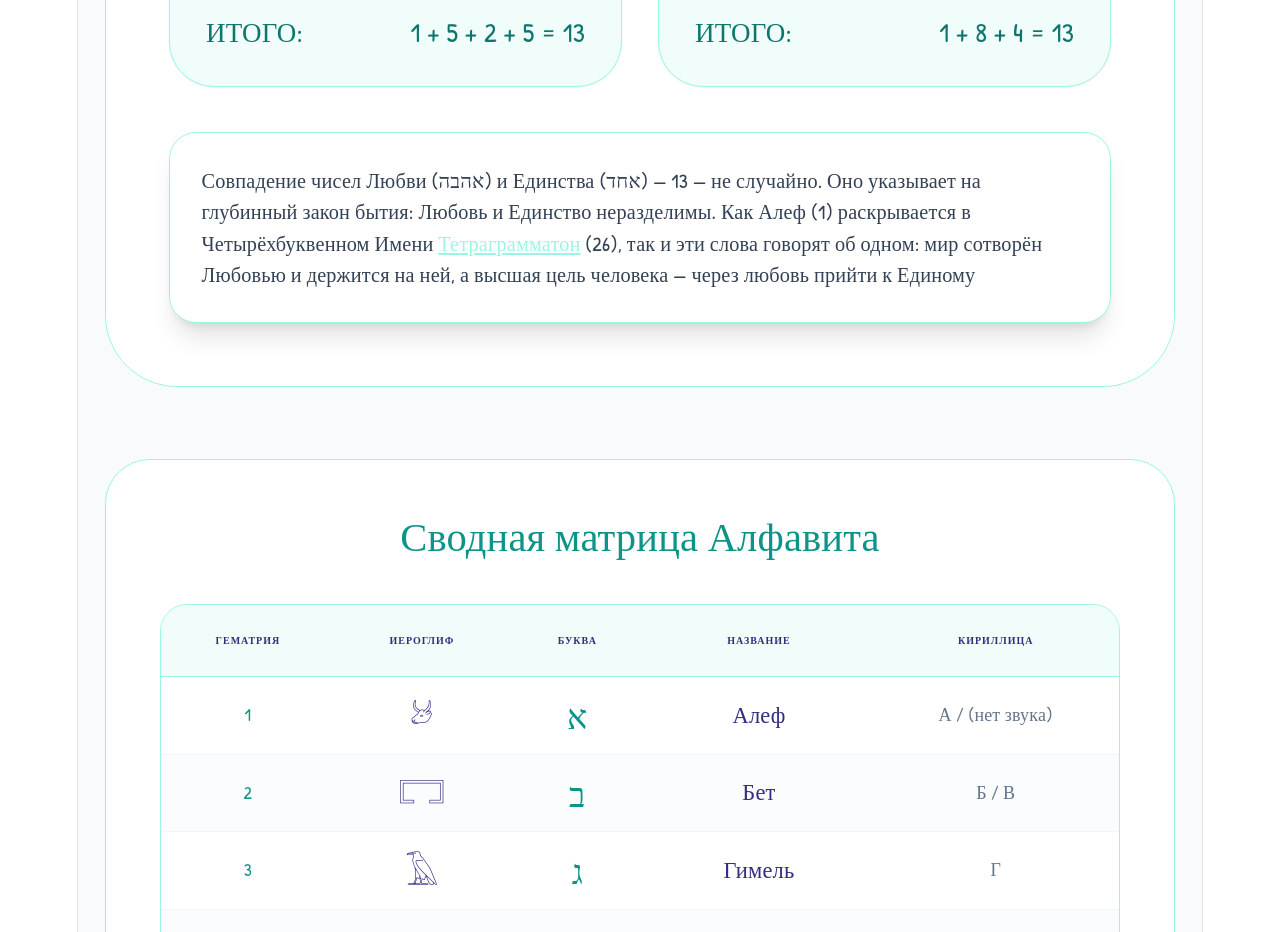
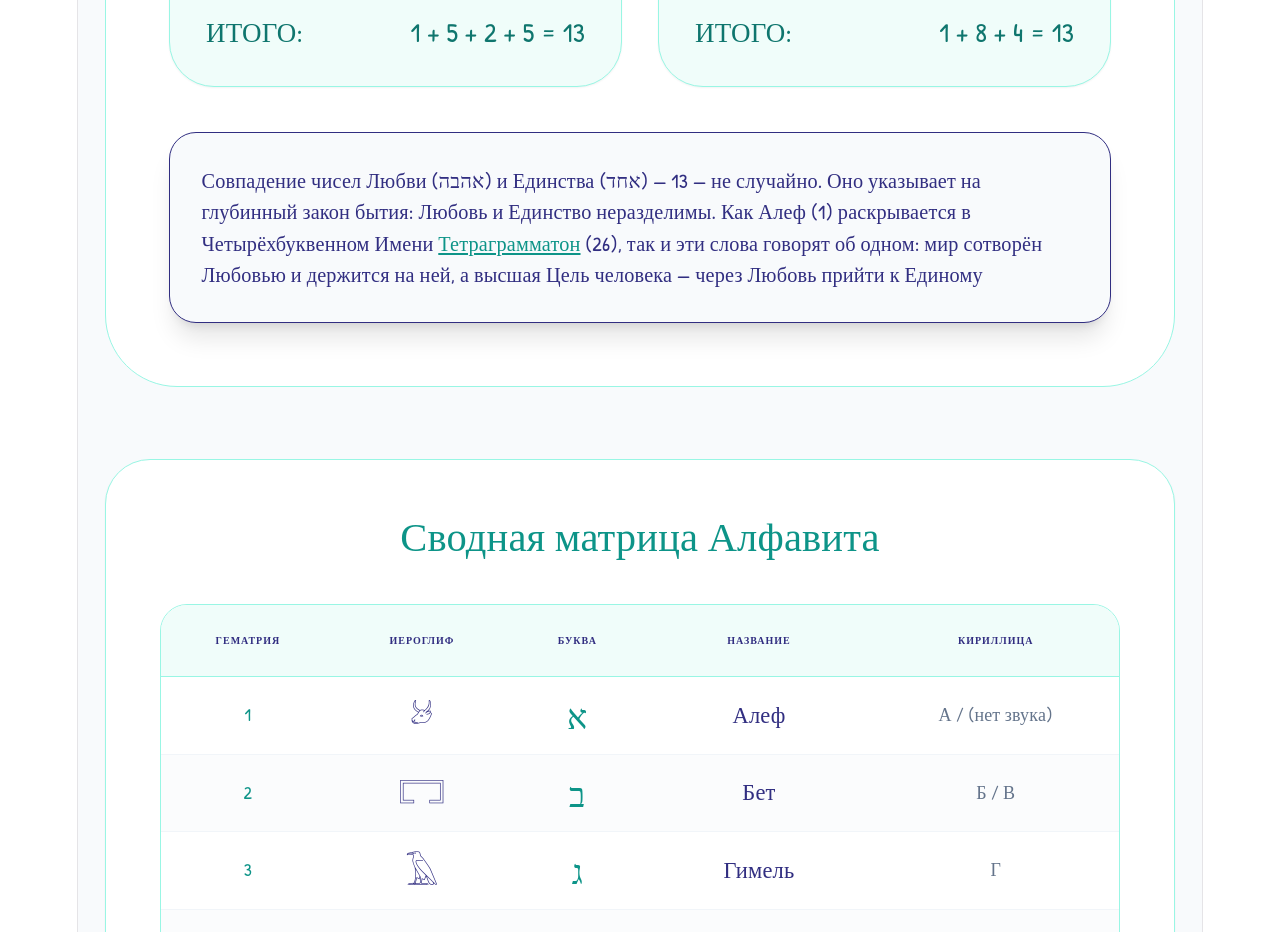
Before and after one commit to bemotte-ops/Hebrew, a React (Vite) app: page / in a window 1280 px wide. Shown: the part 6700-7632 px from the top of the page. Built offline with nearby package versions, Linux system fonts and the light colour scheme; a web font is replaced by a local one.

Commit message:
Update App.tsx

```diff
--- a/src/App.tsx
+++ b/src/App.tsx
@@ -512,12 +512,12 @@ const App: React.FC = () => {
               </div>
             </div>
 
-            <div className="text-left p-7 bg-white text-slate-700 rounded-3xl shadow-xl border border-teal-200">
+            <div className="text-left p-7 bg-slate-50 text-indigo-900 rounded-3xl shadow-xl border border-indigo-900">
               <p className="text-lg font-patrick">
                 Совпадение чисел Любви (אהבה) и Единства (אחד) — 13 — не случайно.
                 Оно указывает на глубинный закон бытия: Любовь и Единство неразделимы.
-                Как Алеф (1) раскрывается в Четырёхбуквенном Имени <a href="#tetragrammaton" className="underline text-teal-200 hover:text-white transition-colors">Тетраграмматон</a> (26),
-                так и эти слова говорят об одном: мир сотворён Любовью и держится на ней, а высшая цель человека — через любовь прийти к Единому
+                Как Алеф (1) раскрывается в Четырёхбуквенном Имени <a href="#tetragrammaton" className="underline text-teal-600 hover:text-white transition-colors">Тетраграмматон</a> (26),
+                так и эти слова говорят об одном: мир сотворён Любовью и держится на ней, а высшая Цель человека — через Любовь прийти к Единому
               </p>
             </div>
           </div>
```
